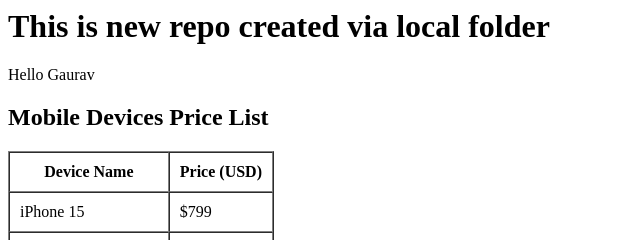
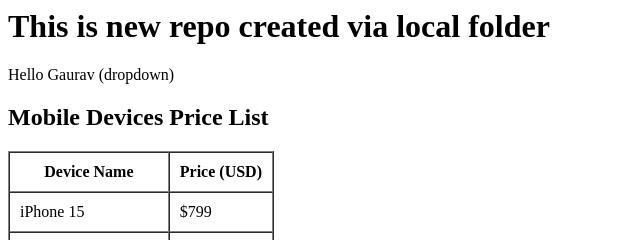
Before and after one commit to GauravS-1687/LocalDemoRepo, a plain HTML site: page Index.html in a window 1280 px wide. Shown: the top 240 px of the page, 0-640 px from the left. Drawn offline with Linux system fonts and the light colour scheme.

```diff
--- a/Index.html
+++ b/Index.html
@@ -1,5 +1,5 @@
 <h1>This is new repo created via local folder</h1>
-<p>Hello Gaurav</p>
+<p>Hello Gaurav (dropdown)</p>
 
 <h2>Mobile Devices Price List</h2>
 <table border="1" cellpadding="10" cellspacing="0">
```
